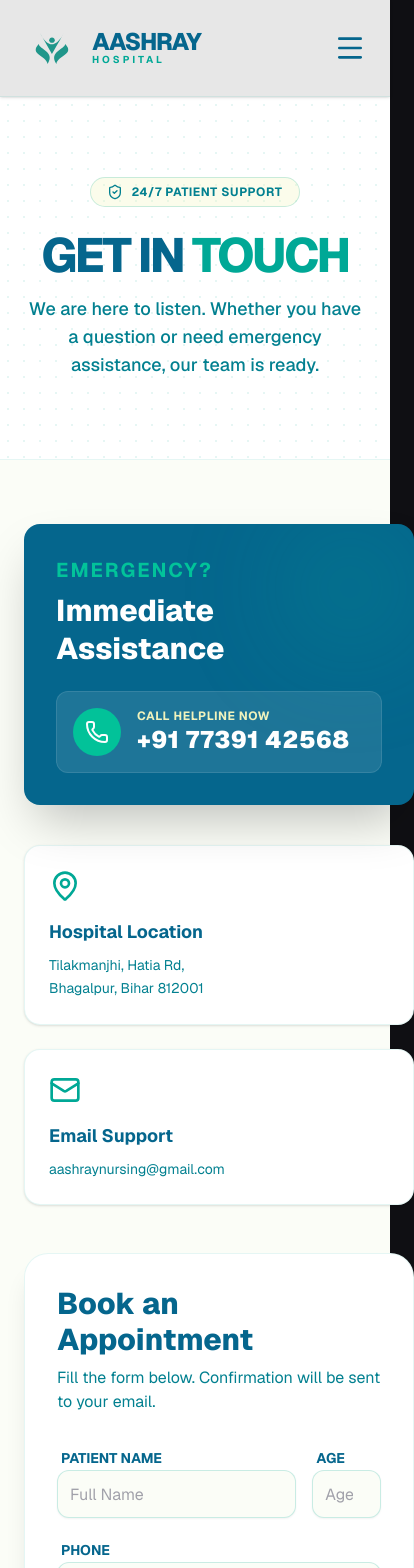
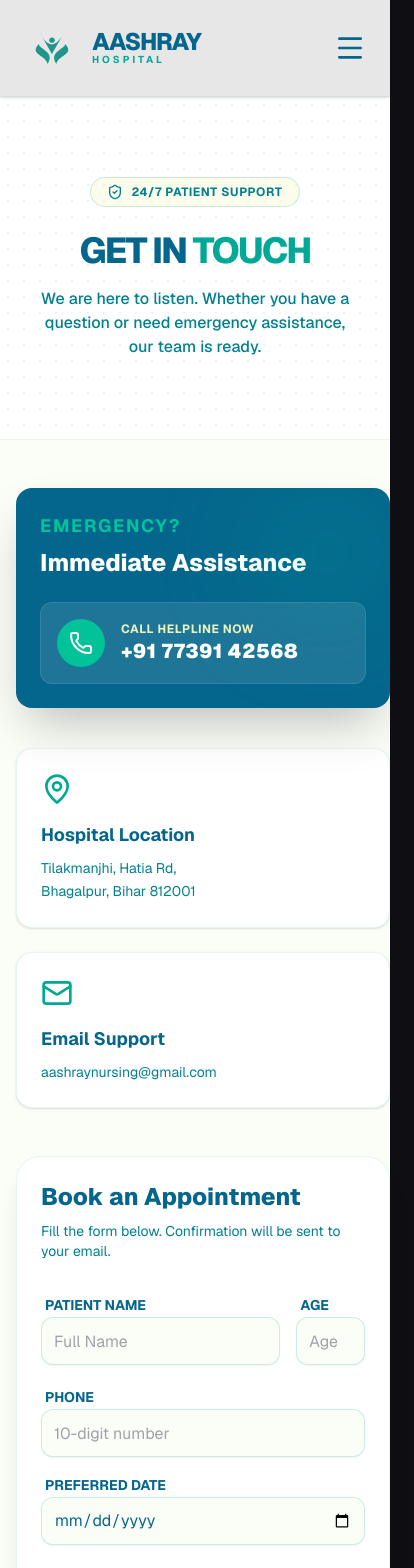
Before and after one commit to ADDY-AN/aashray, a Next.js app: page /contact in a window 390 px wide. Shown: the top 1568 px of the page, 414 px wide, since content can reach past the window. Built offline with nearby package versions, Linux system fonts and the light colour scheme.

Commit message:
Update-6

```diff
--- a/app/(marketing)/contact/page.tsx
+++ b/app/(marketing)/contact/page.tsx
@@ -87,37 +87,40 @@ export default function ContactPage() {
                     <div className="inline-flex items-center gap-2 bg-[#f0f3bd]/30 border border-[#00a896]/20 text-[#028090] px-4 py-1.5 rounded-full text-xs font-bold uppercase tracking-wider mb-6">
                         <ShieldCheck className="h-4 w-4" /> 24/7 Patient Support
                     </div>
-                    <h1 className="text-5xl md:text-7xl font-extrabold uppercase tracking-tighter mb-4 text-[#05668d]">
+
+                    {/* ✅ FIXED: Adjusted text size for mobile (text-4xl instead of 5xl) */}
+                    <h1 className="text-4xl sm:text-5xl md:text-7xl font-extrabold uppercase tracking-tighter mb-4 text-[#05668d]">
                         Get in <span className="text-[#00a896]">Touch</span>
                     </h1>
-                    <p className="max-w-2xl mx-auto text-[#028090] text-lg font-medium">
+
+                    <p className="max-w-2xl mx-auto text-[#028090] text-base md:text-lg font-medium px-2">
                         We are here to listen. Whether you have a question or need emergency assistance, our team is ready.
                     </p>
                 </div>
             </section>
 
             {/* --- MAIN CONTENT --- */}
-            <section className="py-16 px-6">
+            <section className="py-12 md:py-16 px-4 md:px-6">
                 <div className="container mx-auto grid lg:grid-cols-2 gap-12 lg:gap-20">
 
                     {/* --- LEFT COLUMN: INFO --- */}
                     <div className="space-y-10">
                         {/* Emergency Block */}
-                        <div className="bg-[#05668d] text-white p-8 rounded-2xl shadow-2xl relative overflow-hidden group">
+                        <div className="bg-[#05668d] text-white p-6 md:p-8 rounded-2xl shadow-2xl relative overflow-hidden group">
                             <div className="absolute top-0 right-0 w-32 h-32 bg-[#02c39a] rounded-full blur-[60px] opacity-20 group-hover:opacity-40 transition-opacity"></div>
 
-                            <h3 className="text-xl font-bold uppercase tracking-widest text-[#02c39a] mb-2">Emergency?</h3>
-                            <h2 className="text-3xl md:text-4xl font-extrabold mb-6 leading-tight">
+                            <h3 className="text-lg md:text-xl font-bold uppercase tracking-widest text-[#02c39a] mb-2">Emergency?</h3>
+                            <h2 className="text-2xl md:text-4xl font-extrabold mb-6 leading-tight">
                                 Immediate Assistance
                             </h2>
 
                             <a href="tel:+917739142568" className="flex items-center gap-4 bg-white/10 p-4 rounded-xl hover:bg-white/20 transition-all border border-white/10 cursor-pointer">
-                                <div className="bg-[#02c39a] p-3 rounded-full animate-pulse">
+                                <div className="bg-[#02c39a] p-3 rounded-full animate-pulse shrink-0">
                                     <Phone className="h-6 w-6 text-white" />
                                 </div>
                                 <div>
                                     <p className="text-xs text-[#f0f3bd] font-bold uppercase tracking-wider">Call Helpline Now</p>
-                                    <p className="text-2xl md:text-3xl font-black tracking-wide">+91 77391 42568</p>
+                                    <p className="text-xl md:text-3xl font-black tracking-wide">+91 77391 42568</p>
                                 </div>
                             </a>
                         </div>
@@ -135,19 +138,18 @@ export default function ContactPage() {
                             <div className="bg-white p-6 rounded-2xl border border-[#00a896]/10 shadow-sm hover:shadow-md transition-all">
                                 <Mail className="h-8 w-8 text-[#00a896] mb-4" />
                                 <h4 className="font-bold text-[#05668d] text-lg mb-2">Email Support</h4>
-                                <p className="text-[#028090] text-sm leading-relaxed">
+                                <p className="text-[#028090] text-sm leading-relaxed break-all">
                                     aashraynursing@gmail.com
-
                                 </p>
                             </div>
                         </div>
                     </div>
 
                     {/* --- RIGHT COLUMN: FORM --- */}
-                    <div className="bg-white p-8 md:p-10 rounded-3xl shadow-xl border border-[#00a896]/10 h-fit sticky top-24">
+                    <div className="bg-white p-6 md:p-10 rounded-3xl shadow-xl border border-[#00a896]/10 h-fit sticky top-24">
                         <div className="mb-8">
-                            <h2 className="text-3xl font-extrabold text-[#05668d] mb-2">Book an Appointment</h2>
-                            <p className="text-[#028090]">Fill the form below. Confirmation will be sent to your email.</p>
+                            <h2 className="text-2xl md:text-3xl font-extrabold text-[#05668d] mb-2">Book an Appointment</h2>
+                            <p className="text-[#028090] text-sm md:text-base">Fill the form below. Confirmation will be sent to your email.</p>
                         </div>
 
                         <form onSubmit={handleSubmit} className="space-y-5">
@@ -207,7 +209,7 @@ export default function ContactPage() {
                                 </div>
                             </div>
 
-                            {/* Row 3: Doctor Selection (UPDATED) */}
+                            {/* Row 3: Doctor Selection */}
                             <div className="space-y-1">
                                 <label className="text-sm font-bold text-[#05668d] uppercase ml-1">Select Department / Doctor</label>
                                 <div className="relative">
@@ -217,7 +219,6 @@ export default function ContactPage() {
                                         onChange={handleChange}
                                         className="w-full h-12 rounded-xl bg-[#fbfdf7] border border-[#00a896]/20 focus:border-[#00a896] text-[#05668d] px-3 appearance-none focus:ring-1 focus:ring-[#00a896] outline-none transition-all"
                                     >
-                                        {/* Keys must match DOCTOR_PHONES exactly */}
                                         <option value="General Inquiry">General Inquiry</option>
                                         <option value="Dr. Hem Shanker Sharma">Dr. Hem Shanker Sharma (Internal Medicine)</option>
                                         <option value="Dr. Himadri Shankar">Dr. Himadri Shankar (Nephrology)</option>
```
